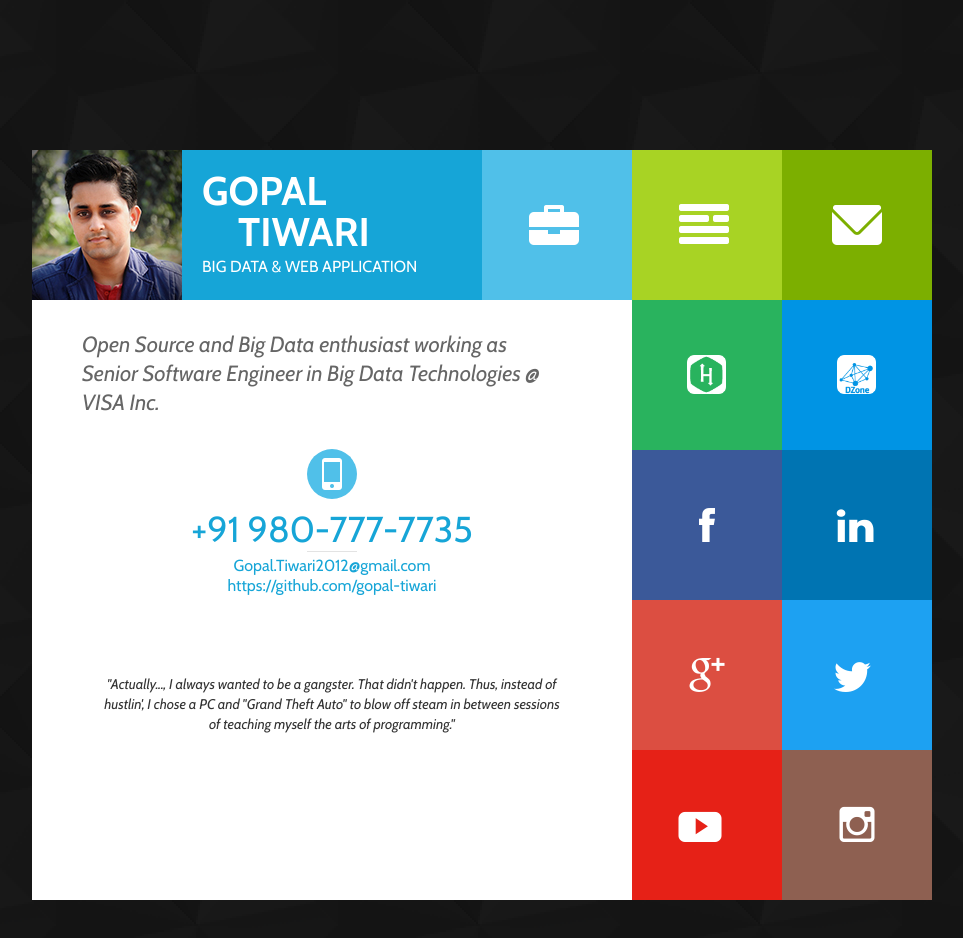
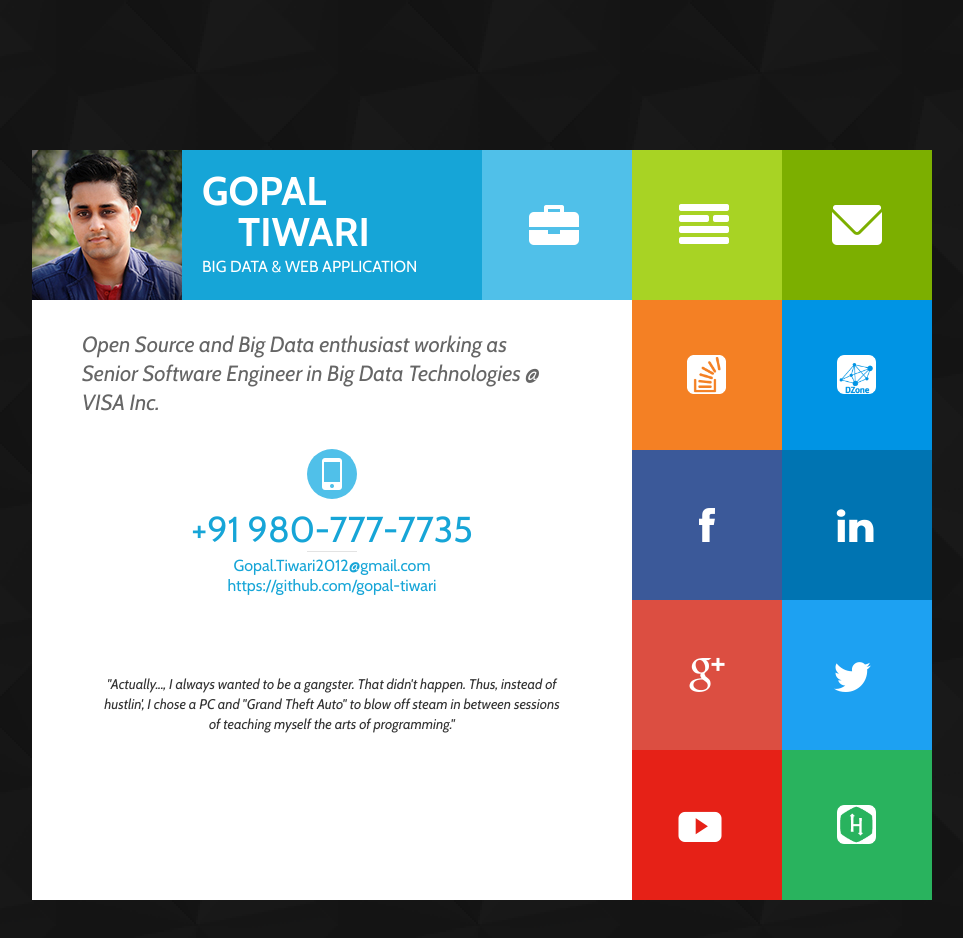
Before and after one commit to gopal-tiwari/gopal-tiwari.github.io, a plain HTML site: page index.htm in a window 1280 px wide. Shown: the whole page, without its empty margins (158-1121 px from the left). Drawn offline with nearby package versions, Linux system fonts and the light colour scheme.

Commit message:
stack overflow

```diff
--- a/css/style.css
+++ b/css/style.css
@@ -445,6 +445,10 @@ a img {
 
 .social_links .dzone {
     background: rgb(0, 148, 228);
+}
+
+.social_links .stackoverflow {
+    background: rgb(244, 128, 36);
 }
 
 .social_links .hackerrank {
@@ -1792,6 +1796,21 @@ blockquote {
     width: 40px;
 }
 
+
+.stackoverflow .custom-social-links-img {
+    background: url('../images/StackOverflowWhite.png');
+    background-size: 39px;
+    background-repeat: no-repeat;
+    height: 40px;
+}
+
+.stackoverflow:hover .custom-social-links-img {
+    background: url('../images/StackOverflowGrey.png');
+    background-size: 39px;
+    margin: 55px;
+    background-repeat: no-repeat;
+}
+
 .hackerrank .custom-social-links-img {
     background: url('../images/HackerRankWhite.png');
     background-size: 39px;
--- a/index.htm
+++ b/index.htm
@@ -71,14 +71,15 @@
                     </div>
                     <div class="social_links">
                         <ul>
-                            <li><a href="https://www.hackerrank.com/gopal_tiwari2012/" target="_blank" class="hackerrank"><span class="custom-social-links-img"></span> </a></li>
+                            <li><a href="https://stackoverflow.com/users/1697076/gopal-tiwari?tab=topactivity" target="_blank" class="stackoverflow"><span class="custom-social-links-img"></span> </a></li>
                             <li><a href="https://dzone.com/users/2730125/gopaltiwari2012.html" target="_blank" class="dzone"><span class="custom-social-links-img"></span> </a></li>
                             <li><a href="https://www.facebook.com/gopal.tiwari2012" target="_blank" class="icon1"><span>0</span></a></li>
                             <li><a href="https://www.linkedin.com/in/gopaltiwari2012" target="_blank" class="linkedin"><span>4</span></a></li>
                             <li><a href="https://plus.google.com/+GopalTiwari2012" target="_blank" class="gplus"><span>2</span></a></li>
                             <li><a href="https://twitter.com/GopalTiwari2012" target="_blank" class="twitter"><span>1</span></a></li>
                             <li><a href="https://www.youtube.com/c/GopalTiwari2012" target="_blank" class="youtube"><span>7</span></a></li>
-                            <li><a href="https://www.instagram.com/gopaltiwari2012/" target="_blank" class="instagram"><span>p</span></a></li>
+                            <li><a href="https://www.hackerrank.com/gopal_tiwari2012/" target="_blank" class="hackerrank"><span class="custom-social-links-img"></span> </a></li>
+                            <!--<li><a href="https://www.instagram.com/gopaltiwari2012/" target="_blank" class="instagram"><span>p</span></a></li>-->
                         </ul>
                     </div>
                 </div><!-- /Main Page -->
```
Also changed, not shown: images/StackOverflowGrey.png (added), images/StackOverflowWhite.png (added).
